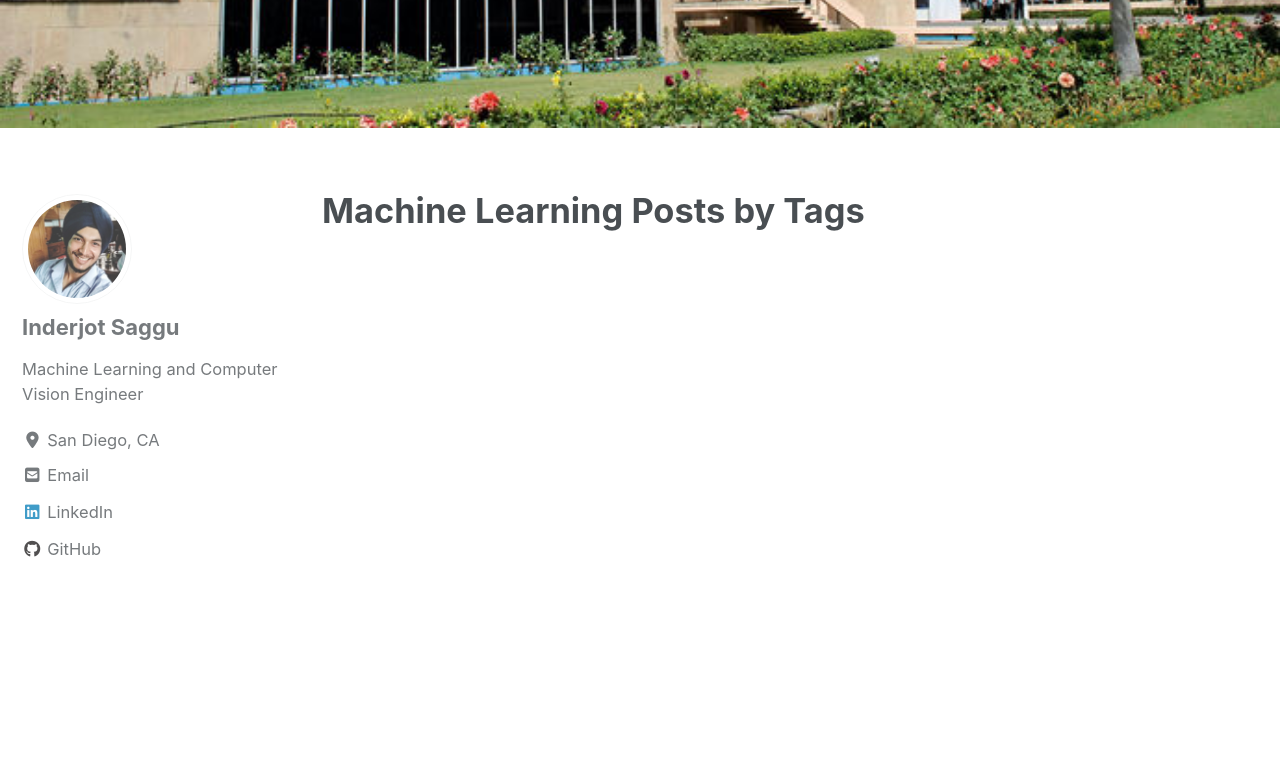
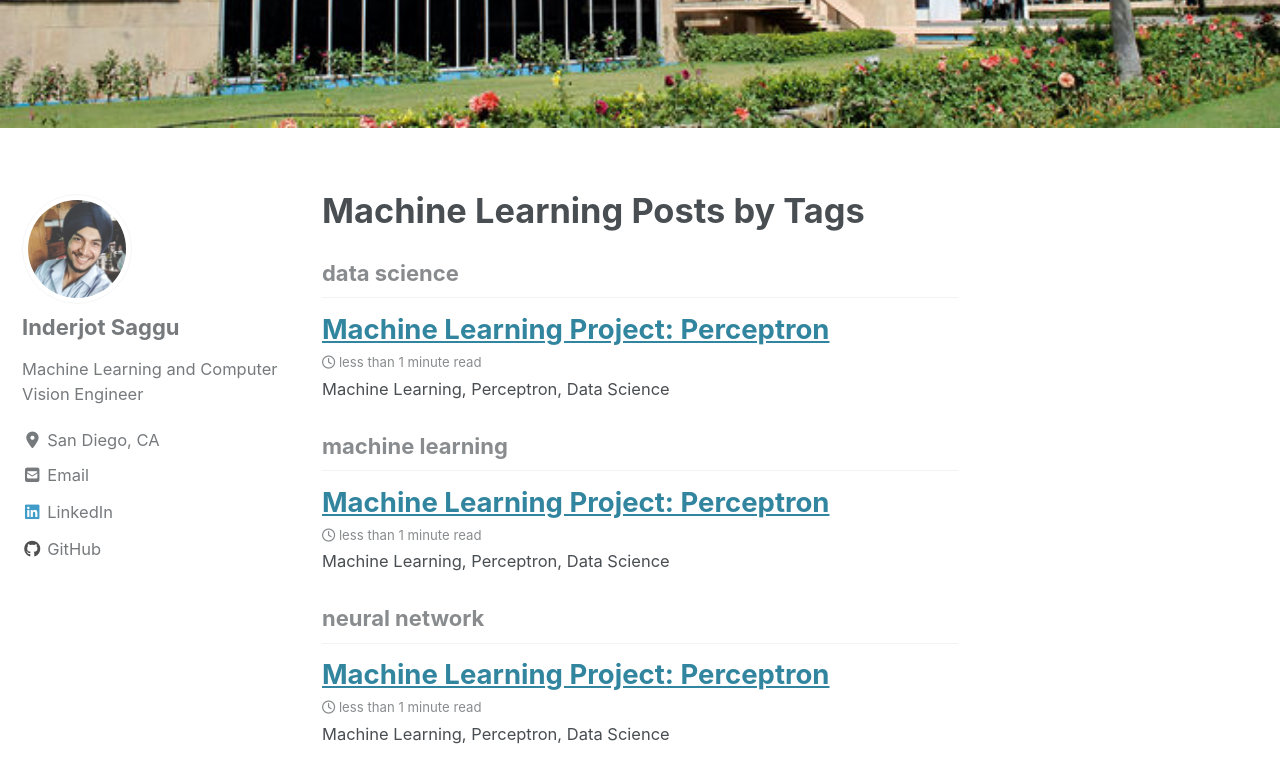
Before and after one commit to ijssaggu/ijssaggu.github.io, a Jekyll site: the page built from _pages/machinelearning.md, in a window 1280 px wide and 900 px high, scrolled down 621 px. Shown: the top 783 px of the window. Built offline with Jekyll 4.4.1, drawn with Linux system fonts in a browser that asks for light colours; cached includes are drawn as plain includes; nearby versions of some CDN libraries; some of the changed lines change nothing that is shown.

Commit message:
Machine Learning post

````diff
--- a/_includes/scripts.html
+++ b/_includes/scripts.html
@@ -37,3 +37,9 @@
     <script src="{{ script_path }}"></script>
   {% endfor %}
 {% endif %}
+
+{% if page.mathjax %}
+<script type="text/javascript" async
+  src="https://cdn.mathjax.org/mathjax/latest/MathJax.js?config=TeX-MML-AM_CHTML">
+</script>
+{% endif %}
--- /dev/null
+++ b/_posts/2019-09-27-perceptron.md
@@ -0,0 +1,53 @@
+---
+title: "Machine Learning Project: Perceptron"
+date: 2019-09-27
+tags: [machine learning, data science, neural network]
+header:
+  image: "/images/bio.jpg"
+excerpt: "Machine Learning, Perceptron, Data Science"
+mathjax: "true"
+---
+
+# H1 Heading
+
+## H2 Heading
+
+### H3 Heading
+
+Here is some basic text.
+
+And here is some *italics*
+
+Here's some **bold** text.
+
+What about a [link](https://github.com/ijssaggu)
+
+Here's a bulleted list:
+* First item
++ Second item
+- Third item
+
+Here's a numbered list:
+1. First
+2. Second
+3. Third
+
+Python code block:
+```python
+     import numpy as np
+
+     def test_function(x, y):
+       z = np.sum(x,y)
+       return z
+```
+
+Here's some inline code `x+y`.
+
+Here's an image:
+<img src="{{ site.url }}{{ site.baseurl }}/images/bio.jpg" alt="This is me">
+
+Here's some math:
+
+$$z=x+y$$
+
+You can also put it inline $$z=x+y$$
````
